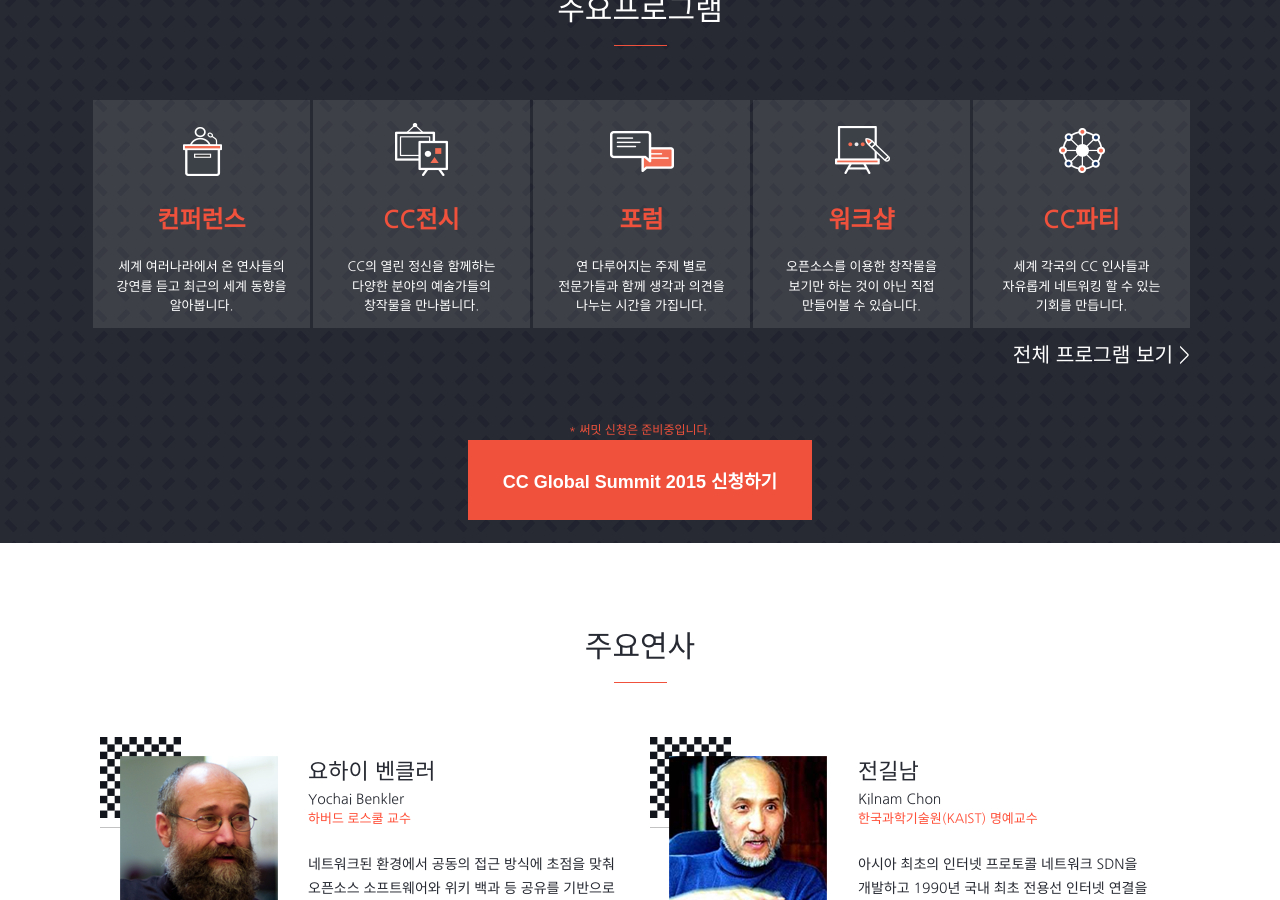
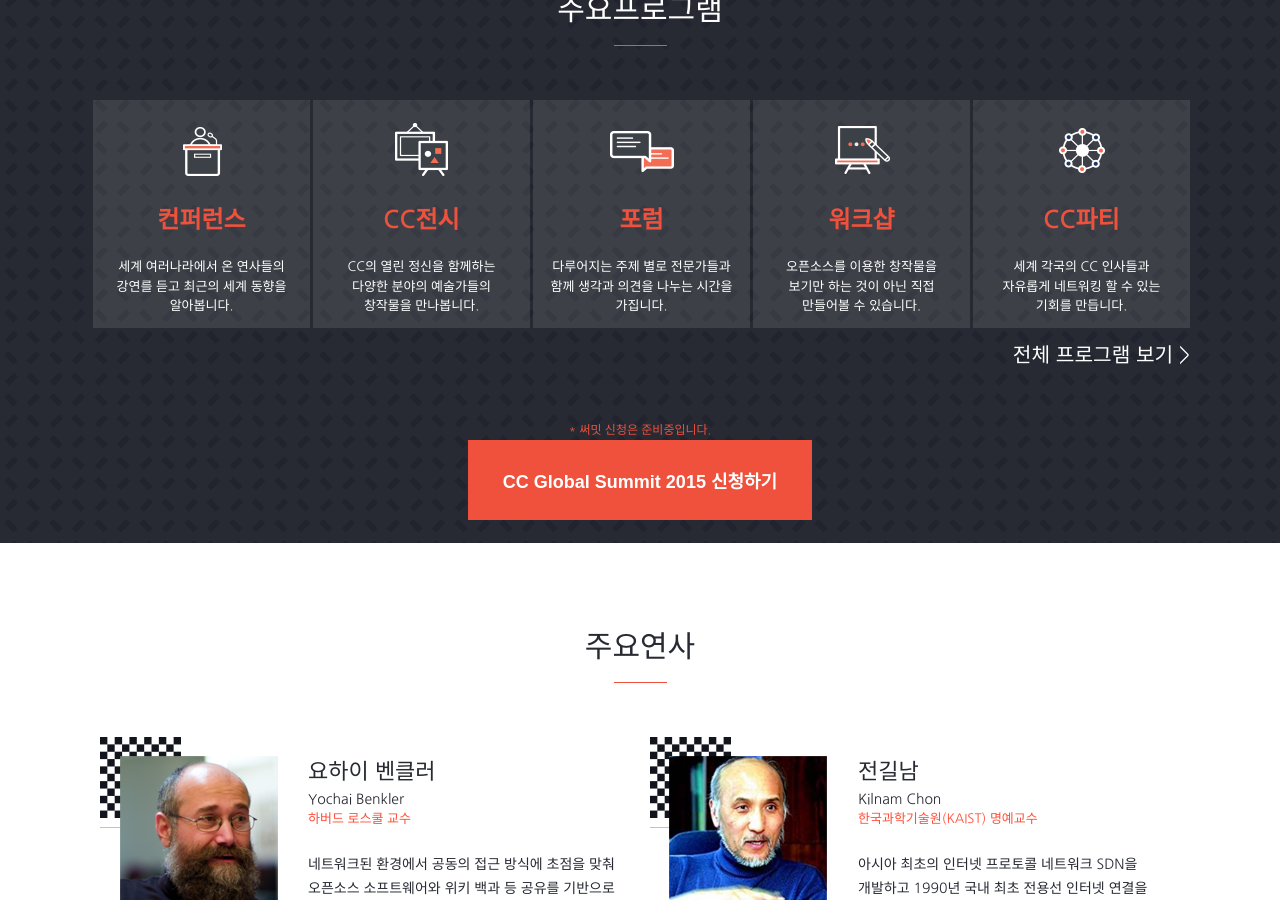
Before and after one commit to creativecommonskorea/2015-global-summit, a Jekyll site: the page built from index.html, in a window 1280 px wide and 900 px high, scrolled down 1065 px. Built offline with Jekyll 4.4.1, drawn with Linux system fonts in a browser that asks for light colours; nearby versions of some CDN libraries.

Commit message:
Update index.html

```diff
--- a/index.html
+++ b/index.html
@@ -47,7 +47,7 @@ description: 공유와 개방의 가치를 믿고, 긍정적인 변화를 만들
                 <img src="/images/base/program_icon_03.png" alt="포럼"/>
             </div>
             <div class="program_sub_title">포럼</div>
-            <div class="program_sub_description">연
+            <div class="program_sub_description">
                 다루어지는 주제 별로 전문가들과 함께 생각과 의견을 나누는 시간을 가집니다.
             </div>
         </div>
```
